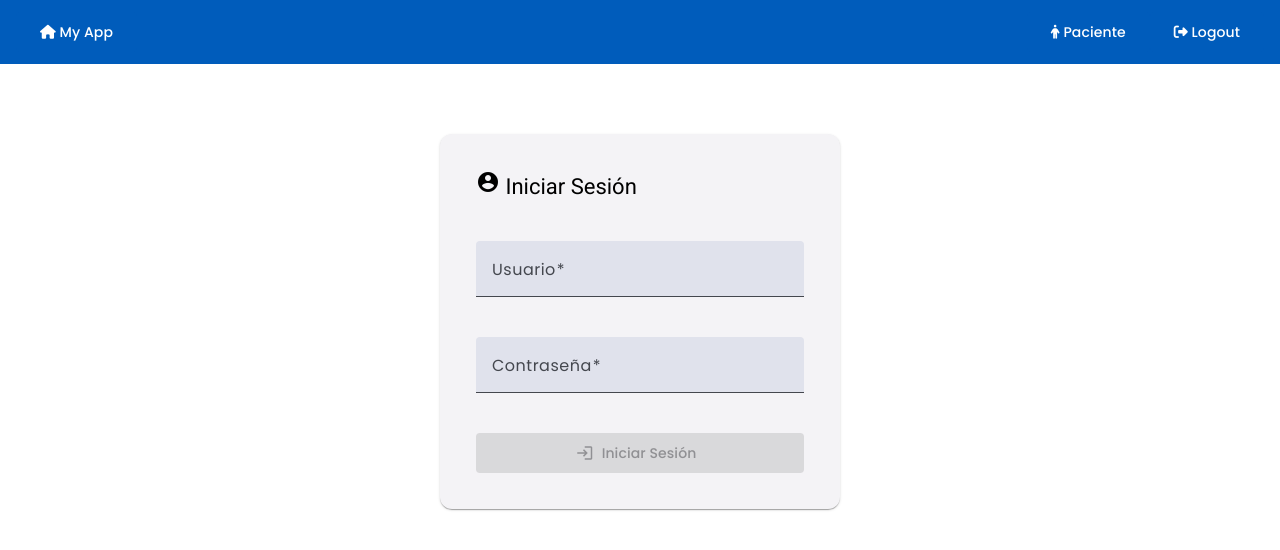
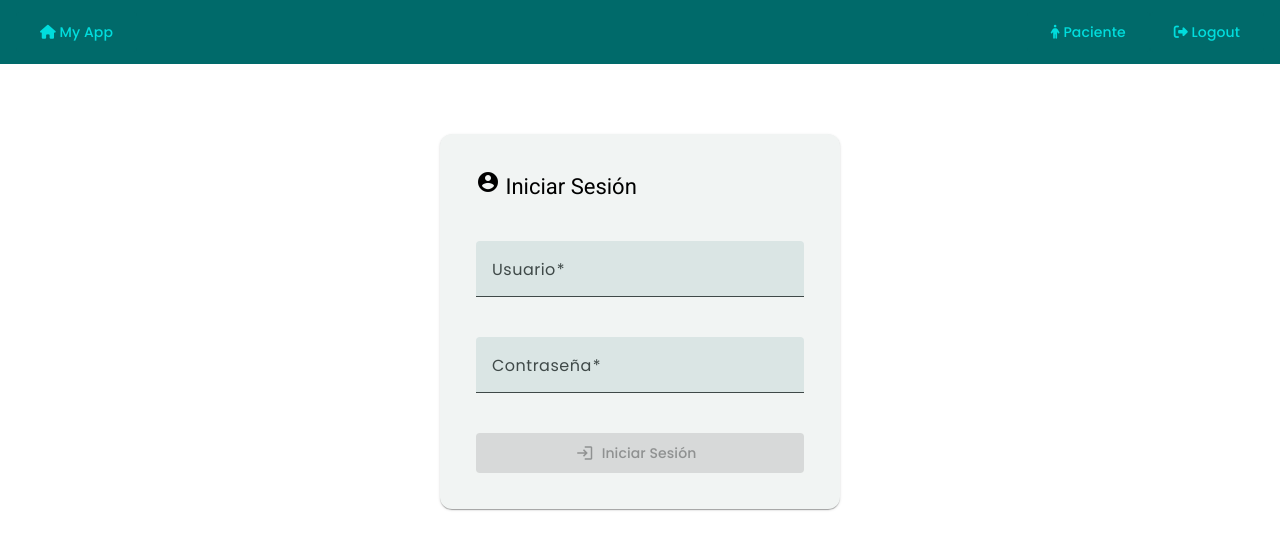
Before and after one commit to cesarbmathec/hospital_angular, an Angular app: page /login in a window 1280 px wide. Shown: the top 550 px of the page. Built offline with nearby package versions, Linux system fonts and the light colour scheme.

Commit message:
Version 1

```diff
--- a/angular.json
+++ b/angular.json
@@ -32,7 +32,7 @@
               }
             ],
             "styles": [
-              "@angular/material/prebuilt-themes/azure-blue.css",
+              "@angular/material/prebuilt-themes/cyan-orange.css",
               "src/styles.scss",
               "src/theme.scss"
             ],
--- a/src/app/components/login/login.component.ts
+++ b/src/app/components/login/login.component.ts
@@ -60,7 +60,7 @@ export class LoginComponent {
       this.pacienteService.authenticate(username, password).subscribe({
         next: () => {
           this.isLoading = false;
-          this.router.navigate(['/pacienteList']);
+          this.router.navigate(['/']);
         },
         error: (err: any) => {
           this.isLoading = false;
--- a/src/app/components/paciente/paciente.component.scss
+++ b/src/app/components/paciente/paciente.component.scss
@@ -18,5 +18,5 @@
 
 .mat-mdc-row:hover .mat-mdc-cell {
   /*border-color: currentColor;*/
-  background-color: rgba($color: #eb9efa, $alpha: 0.05);
+  background-color: rgba($color: #05583d, $alpha: 0.05);
 }
--- a/src/app/services/paciente.service.ts
+++ b/src/app/services/paciente.service.ts
@@ -14,7 +14,7 @@ export class PacienteService {
 
   constructor(private http: HttpClient) {}
 
-  authenticate(username: string, password: string): Observable<void> {
+  public authenticate(username: string, password: string): Observable<void> {
     return this.http
       .post<{ access: string }>(this.authUrl, { username, password })
       .pipe(
@@ -25,7 +25,7 @@ export class PacienteService {
       );
   }
 
-  getPacientes(): Observable<Paciente[]> {
+  public getPacientes(): Observable<Paciente[]> {
     if (!this.token) {
       throw new Error('Token no disponible. Primero autentíquese.');
     }
@@ -37,12 +37,12 @@ export class PacienteService {
     return this.http.get<Paciente[]>(this.pacientesUrl, { headers });
   }
 
-  isAuthenticated(): boolean {
+  public isAuthenticated(): boolean {
     const token = localStorage.getItem('authToken');
     return !!token;
   }
 
-  logout(): void {
+  public logout(): void {
     localStorage.removeItem('authToken');
     this.token = null;
   }
--- a/src/theme.scss
+++ b/src/theme.scss
@@ -1,10 +1,11 @@
+@use "sass:map";
 @use "@angular/material" as mat;
 
 $theme: mat.define-theme(
   (
     color: (
       theme-type: light,
-      primary: mat.$azure-palette,
+      primary: mat.$cyan-palette,
     ),
   )
 );
@@ -12,14 +13,28 @@ $theme: mat.define-theme(
 @include mat.core();
 @include mat.color-variants-backwards-compatibility($theme);
 
+@mixin color($theme) {
+  a.my-button {
+    // Read the 50 hue from the primary color palette.
+    color: rgb(
+      0,
+      221,
+      221
+    ); // mat.get-theme-color($theme, surface-container-high);
+  }
+}
+
 @mixin theme($theme) {
+  @if mat.theme-has($theme, color) {
+    @include color($theme);
+  }
+
   mat-toolbar {
     background: mat.get-theme-color($theme, primary);
   }
 }
-
 :root {
+  @include theme($theme);
   @include mat.core-theme($theme);
   @include mat.all-component-themes($theme);
-  @include theme($theme);
 }
```
